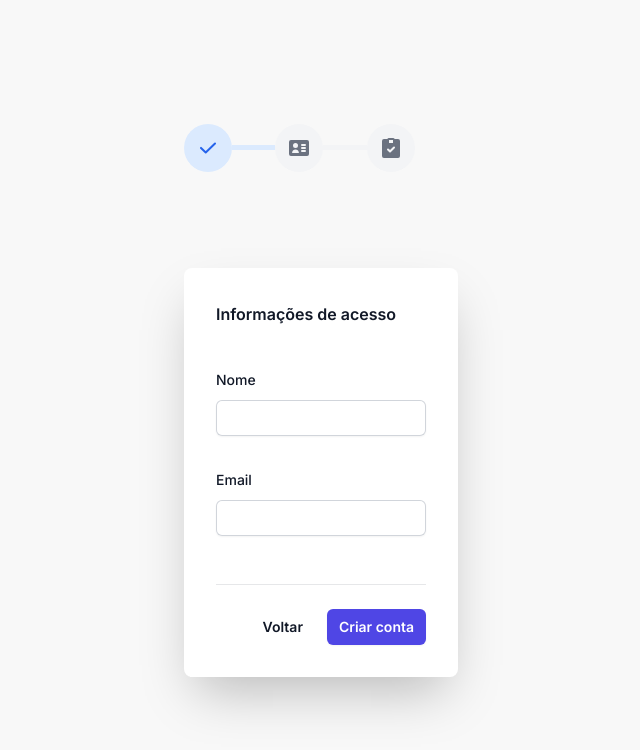
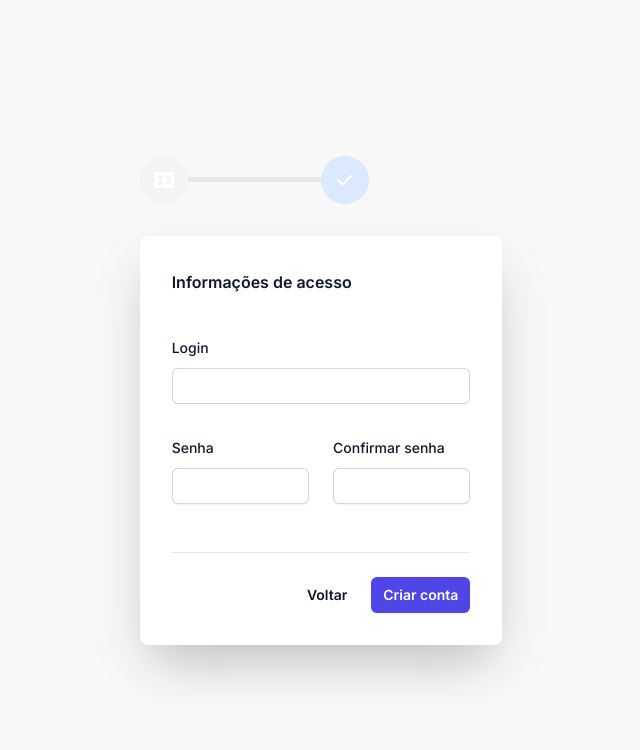
Before and after one commit to GustavoPes23/movies-ssr, a Next.js app: page /create-account in a window 1280 px wide. Both pictures are taken after a click on the button "Proximo". Shown: the top 750 px of the page, without its empty margins (319-959 px from the left). Built offline with nearby package versions, Linux system fonts and the light colour scheme.

Commit message:
Feature: Creating visible password

```diff
--- a/app/containers/create-account/loginData.tsx
+++ b/app/containers/create-account/loginData.tsx
@@ -13,7 +13,7 @@ const LoginData: FC = () => {
             htmlFor="first-name"
             className="block text-sm font-medium leading-6 text-gray-900"
           >
-            Nome
+            Login
           </label>
           <div className="mt-2">
             <input
@@ -26,19 +26,37 @@ const LoginData: FC = () => {
           </div>
         </div>
 
-        <div className="sm:col-span-6">
+        <div className="sm:col-span-3">
           <label
-            htmlFor="email"
+            htmlFor="password"
             className="block text-sm font-medium leading-6 text-gray-900"
           >
-            Email
+            Senha
           </label>
           <div className="mt-2">
             <input
-              id="email"
-              name="email"
-              type="email"
-              autoComplete="email"
+              id="password"
+              name="password"
+              type="password"
+              autoComplete="password"
+              className="block w-full rounded-md border-0 py-1.5 text-gray-900 shadow-sm ring-1 ring-inset ring-gray-300 placeholder:text-gray-400 focus:ring-2 focus:ring-inset focus:ring-indigo-600 sm:text-sm sm:leading-6"
+            />
+          </div>
+        </div>
+
+        <div className="sm:col-span-3">
+          <label
+            htmlFor="confirmPassword"
+            className="block text-sm font-medium leading-6 text-gray-900"
+          >
+            Confirmar senha
+          </label>
+          <div className="mt-2">
+            <input
+              id="confirmPassword"
+              name="confirmPassword"
+              type="password"
+              autoComplete="confirmPassword"
               className="block w-full rounded-md border-0 py-1.5 text-gray-900 shadow-sm ring-1 ring-inset ring-gray-300 placeholder:text-gray-400 focus:ring-2 focus:ring-inset focus:ring-indigo-600 sm:text-sm sm:leading-6"
             />
           </div>
--- a/app/containers/create-account/stepper.tsx
+++ b/app/containers/create-account/stepper.tsx
@@ -1,12 +1,38 @@
 import { type FC, memo } from "react";
 
-const Stepper: FC = () => {
+interface StepperProps {
+  readonly currentStep: number;
+}
+
+function getClassName(isActive: boolean): string {
+  if (isActive) {
+    return "flex items-center justify-center w-10 h-10 bg-blue-100 rounded-full lg:h-12 lg:w-12 dark:bg-blue-800 shrink-0";
+  }
+
+  return "flex items-center justify-center w-10 h-10 bg-gray-100 rounded-full lg:h-12 lg:w-12 dark:bg-gray-700 shrink-0";
+}
+
+const Stepper: FC<StepperProps> = ({ currentStep }) => {
   return (
-    <ol className="flex items-center w-full">
-      <li className="flex w-full items-center text-blue-600 dark:text-blue-500 after:content-[''] after:w-full after:h-1 after:border-b after:border-blue-100 after:border-4 after:inline-block dark:after:border-blue-800">
-        <span className="flex items-center justify-center w-10 h-10 bg-blue-100 rounded-full lg:h-12 lg:w-12 dark:bg-blue-800 shrink-0">
+    <ol className="flex items-center">
+      <li className="flex w-full items-center  after:content-[''] after:w-full after:h-1 after:border-b after:border-4 after:inline-block">
+        <span className={getClassName(currentStep === 1)}>
           <svg
-            className="w-3.5 h-3.5 text-blue-600 lg:w-4 lg:h-4 dark:text-blue-300"
+            className="w-4 h-4 text-white lg:w-5 lg:h-5"
+            aria-hidden="true"
+            xmlns="http://www.w3.org/2000/svg"
+            fill="currentColor"
+            viewBox="0 0 20 16"
+          >
+            <path d="M18 0H2a2 2 0 0 0-2 2v12a2 2 0 0 0 2 2h16a2 2 0 0 0 2-2V2a2 2 0 0 0-2-2ZM6.5 3a2.5 2.5 0 1 1 0 5 2.5 2.5 0 0 1 0-5ZM3.014 13.021l.157-.625A3.427 3.427 0 0 1 6.5 9.571a3.426 3.426 0 0 1 3.322 2.805l.159.622-6.967.023ZM16 12h-3a1 1 0 0 1 0-2h3a1 1 0 0 1 0 2Zm0-3h-3a1 1 0 1 1 0-2h3a1 1 0 1 1 0 2Zm0-3h-3a1 1 0 1 1 0-2h3a1 1 0 1 1 0 2Z" />
+          </svg>
+        </span>
+      </li>
+
+      <li className="flex items-center w-full">
+        <span className={getClassName(currentStep === 2)}>
+          <svg
+            className="w-3.5 h-3.5 text-white lg:w-4 lg:h-4 "
             aria-hidden="true"
             xmlns="http://www.w3.org/2000/svg"
             fill="none"
@@ -22,32 +48,6 @@ const Stepper: FC = () => {
           </svg>
         </span>
       </li>
-      <li className="flex w-full items-center after:content-[''] after:w-full after:h-1 after:border-b after:border-gray-100 after:border-4 after:inline-block dark:after:border-gray-700">
-        <span className="flex items-center justify-center w-10 h-10 bg-gray-100 rounded-full lg:h-12 lg:w-12 dark:bg-gray-700 shrink-0">
-          <svg
-            className="w-4 h-4 text-gray-500 lg:w-5 lg:h-5 dark:text-gray-100"
-            aria-hidden="true"
-            xmlns="http://www.w3.org/2000/svg"
-            fill="currentColor"
-            viewBox="0 0 20 16"
-          >
-            <path d="M18 0H2a2 2 0 0 0-2 2v12a2 2 0 0 0 2 2h16a2 2 0 0 0 2-2V2a2 2 0 0 0-2-2ZM6.5 3a2.5 2.5 0 1 1 0 5 2.5 2.5 0 0 1 0-5ZM3.014 13.021l.157-.625A3.427 3.427 0 0 1 6.5 9.571a3.426 3.426 0 0 1 3.322 2.805l.159.622-6.967.023ZM16 12h-3a1 1 0 0 1 0-2h3a1 1 0 0 1 0 2Zm0-3h-3a1 1 0 1 1 0-2h3a1 1 0 1 1 0 2Zm0-3h-3a1 1 0 1 1 0-2h3a1 1 0 1 1 0 2Z" />
-          </svg>
-        </span>
-      </li>
-      <li className="flex items-center w-full">
-        <span className="flex items-center justify-center w-10 h-10 bg-gray-100 rounded-full lg:h-12 lg:w-12 dark:bg-gray-700 shrink-0">
-          <svg
-            className="w-4 h-4 text-gray-500 lg:w-5 lg:h-5 dark:text-gray-100"
-            aria-hidden="true"
-            xmlns="http://www.w3.org/2000/svg"
-            fill="currentColor"
-            viewBox="0 0 18 20"
-          >
-            <path d="M16 1h-3.278A1.992 1.992 0 0 0 11 0H7a1.993 1.993 0 0 0-1.722 1H2a2 2 0 0 0-2 2v15a2 2 0 0 0 2 2h14a2 2 0 0 0 2-2V3a2 2 0 0 0-2-2ZM7 2h4v3H7V2Zm5.7 8.289-3.975 3.857a1 1 0 0 1-1.393 0L5.3 12.182a1.002 1.002 0 1 1 1.4-1.436l1.328 1.289 3.28-3.181a1 1 0 1 1 1.392 1.435Z" />
-          </svg>
-        </span>
-      </li>
     </ol>
   );
 };
--- /dev/null
+++ b/app/containers/login/passwordField.tsx
@@ -0,0 +1,89 @@
+import { type FC, memo, useState } from "react";
+
+import { FieldErrors, type UseFormRegister } from "react-hook-form";
+
+import type { LoginStateProps } from "@/app/state/loginState";
+import type { InputsForm } from "@/app/login/types";
+
+interface PasswordFieldProps {
+  isLoading: boolean;
+  register: UseFormRegister<InputsForm>;
+  login: LoginStateProps;
+  setLogin: React.Dispatch<React.SetStateAction<LoginStateProps>>;
+  errors: FieldErrors<InputsForm>;
+}
+
+const PasswordField: FC<PasswordFieldProps> = ({
+  isLoading,
+  login,
+  setLogin,
+  register,
+  errors,
+}) => {
+  const [isVisible, setIsVisible] = useState<boolean>(false);
+
+  return (
+    <div className="max-w-sm">
+      <label
+        htmlFor="password"
+        className="block mb-2 text-sm font-medium text-gray-900"
+      >
+        Senha
+      </label>
+      <div className="relative">
+        <input
+          type={isVisible ? "text" : "password"}
+          id="password"
+          placeholder="••••••••"
+          className="bg-gray-50 border border-gray-300 text-gray-900 text-sm rounded-lg focus:ring-blue-500 focus:border-blue-500 block w-full p-2.5"
+          required
+          disabled={isLoading}
+          value={login.password}
+          {...register("password", {
+            onChange: (e: { target: { value: string } }) =>
+              setLogin({
+                ...login,
+                password: e.target.value,
+              }),
+            required: true,
+            minLength: 1,
+          })}
+        />
+        {errors.password && <span>This field is required</span>}
+        <button
+          type="button"
+          onClick={() => setIsVisible(!isVisible)}
+          className="absolute top-0 end-0 p-3.5 rounded-e-md"
+        >
+          <svg
+            className="flex-shrink-0 size-3.5 text-gray-400 dark:text-neutral-600"
+            width="24"
+            height="24"
+            viewBox="0 0 24 24"
+            fill="none"
+            stroke="currentColor"
+            stroke-width="2"
+            stroke-linecap="round"
+            stroke-linejoin="round"
+          >
+            {!isVisible ? (
+              <>
+                <path d="M9.88 9.88a3 3 0 1 0 4.24 4.24"></path>
+                <path d="M10.73 5.08A10.43 10.43 0 0 1 12 5c7 0 10 7 10 7a13.16 13.16 0 0 1-1.67 2.68"></path>
+                <path d="M6.61 6.61A13.526 13.526 0 0 0 2 12s3 7 10 7a9.74 9.74 0 0 0 5.39-1.61"></path>
+                <line x1="2" x2="22" y1="2" y2="22"></line>
+              </>
+            ) : (
+              <>
+                <path d="M2 12s3-7 10-7 10 7 10 7-3 7-10 7-10-7-10-7Z"></path>
+                <circle cx="12" cy="12" r="3"></circle>
+              </>
+            )}
+          </svg>
+        </button>
+      </div>
+    </div>
+  );
+};
+
+export default memo(PasswordField);
--- a/app/create-account/page.tsx
+++ b/app/create-account/page.tsx
@@ -18,6 +18,7 @@ const CreateAccount: FC = () => {
     next: 2,
     previous: 0,
   });
+  const [currentStep, setCurrentStep] = useState<number>(1);
 
   const handleRedirect = useCallback(() => {
     setTimeout(() => {
@@ -26,6 +27,8 @@ const CreateAccount: FC = () => {
   }, [router]);
 
   const handleBackStep = (): void => {
+    setCurrentStep(1);
+
     if (wizardSteps.previous === 0) {
       handleRedirect();
       return;
@@ -40,6 +43,8 @@ const CreateAccount: FC = () => {
   const isLastStep = (): boolean => wizardSteps.next === 3;
 
   const handleNextStep = (): void => {
+    setCurrentStep(2);
+
     if (isLastStep()) {
       return;
     }
@@ -51,10 +56,10 @@ const CreateAccount: FC = () => {
   };
 
   return (
-    <main className="flex min-h-screen items-center justify-between bg-primary md:p-24 p-8 ">
+    <main className="flex min-h-screen justify-center align-center bg-primary md:p-24 p-8 ">
       <AnimatePresence mode="wait">
         <motion.div
-          className="w-full flex justify-center align-center grid"
+          className="sm:w-full md:w-1/2 lg:w-1/3 flex flex-col justify-center align-center"
           initial={{ opacity: 0, scale: 0.5 }}
           animate={{ opacity: 1, scale: 1 }}
           exit={{ opacity: 0, scale: 0.5 }}
@@ -64,16 +69,14 @@ const CreateAccount: FC = () => {
             ease: [0, 0.71, 0.2, 1.01],
           }}
         >
-          <Stepper />
-          <div className="w-full max-w-sm p-4 bg-white rounded-lg shadow sm:p-6 mt-24 md:p-8 shadow-2xl">
-            <div className="grid col-rows-2">
+          <Stepper currentStep={currentStep} />
+          <div className="w-full max-w-sm p-4 bg-white rounded-lg shadow sm:p-6 mt-8 md:p-8 shadow-2xl">
             <FormCreateAccount
               wizardSteps={wizardSteps}
               handleBackStep={handleBackStep}
               handleNextStep={handleNextStep}
               isLastStep={isLastStep}
             />
-            </div>
           </div>
         </motion.div>
       </AnimatePresence>
```
Also changed, not shown: app/containers/login/formLogin.tsx (+10 -30 lines). Lines whose indentation alone changed are shown as unchanged.
